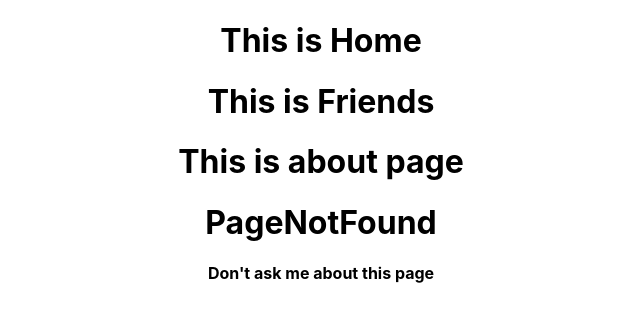
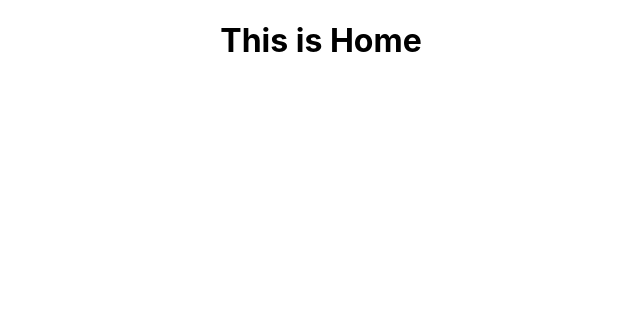
Before and after one commit to Momenuzzaman/react-router, a React (Create React App) app: page / in a window 1280 px wide. Shown: the top 322 px of the page, without its empty margins (319-959 px from the left). Built offline with nearby package versions, Linux system fonts and the light colour scheme.

Commit message:
add router

```diff
--- a/src/App.js
+++ b/src/App.js
@@ -1,3 +1,4 @@
+import { Route, Routes } from 'react-router-dom';
 import './App.css';
 import About from './Components/About/About';
 import Friends from './Components/Friends/Friends';
@@ -7,10 +8,13 @@ import PageNotFound from './Components/PageNotFound/PageNotFound';
 function App() {
   return (
     <div className="App">
-      <Home/>
-      <Friends/>
-      <About/>
-      <PageNotFound/>
+      <Routes>
+        <Route path="/" element={<Home/>}/>
+        <Route path="/home" element={<Home/>}/>
+        <Route path="/about" element={<About/>}/>
+        <Route path="/friend" element={<Friends/>}/>
+        <Route path="*" element={<PageNotFound/>}/>
+      </Routes>
     </div>
   );
 }
```
